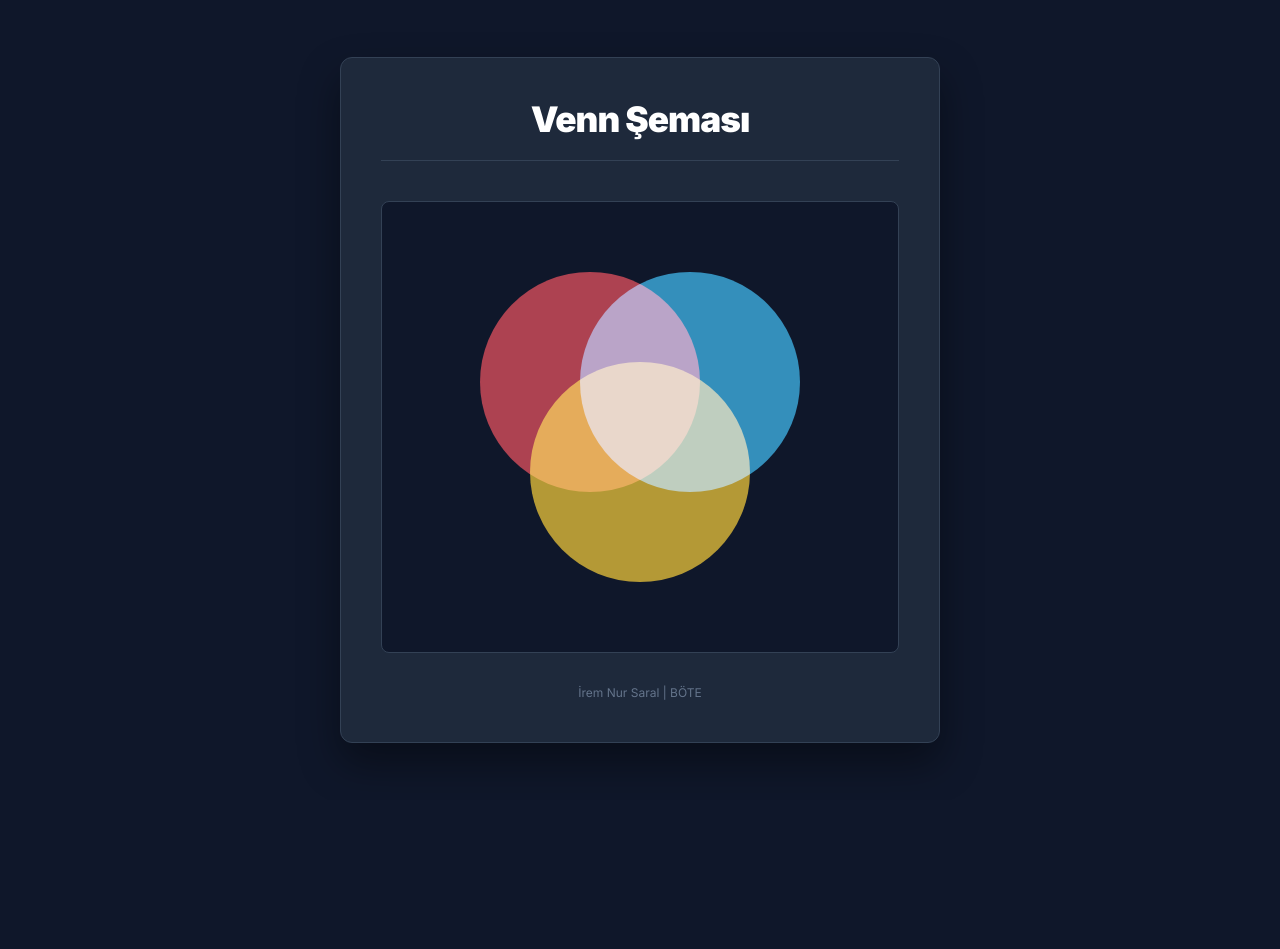
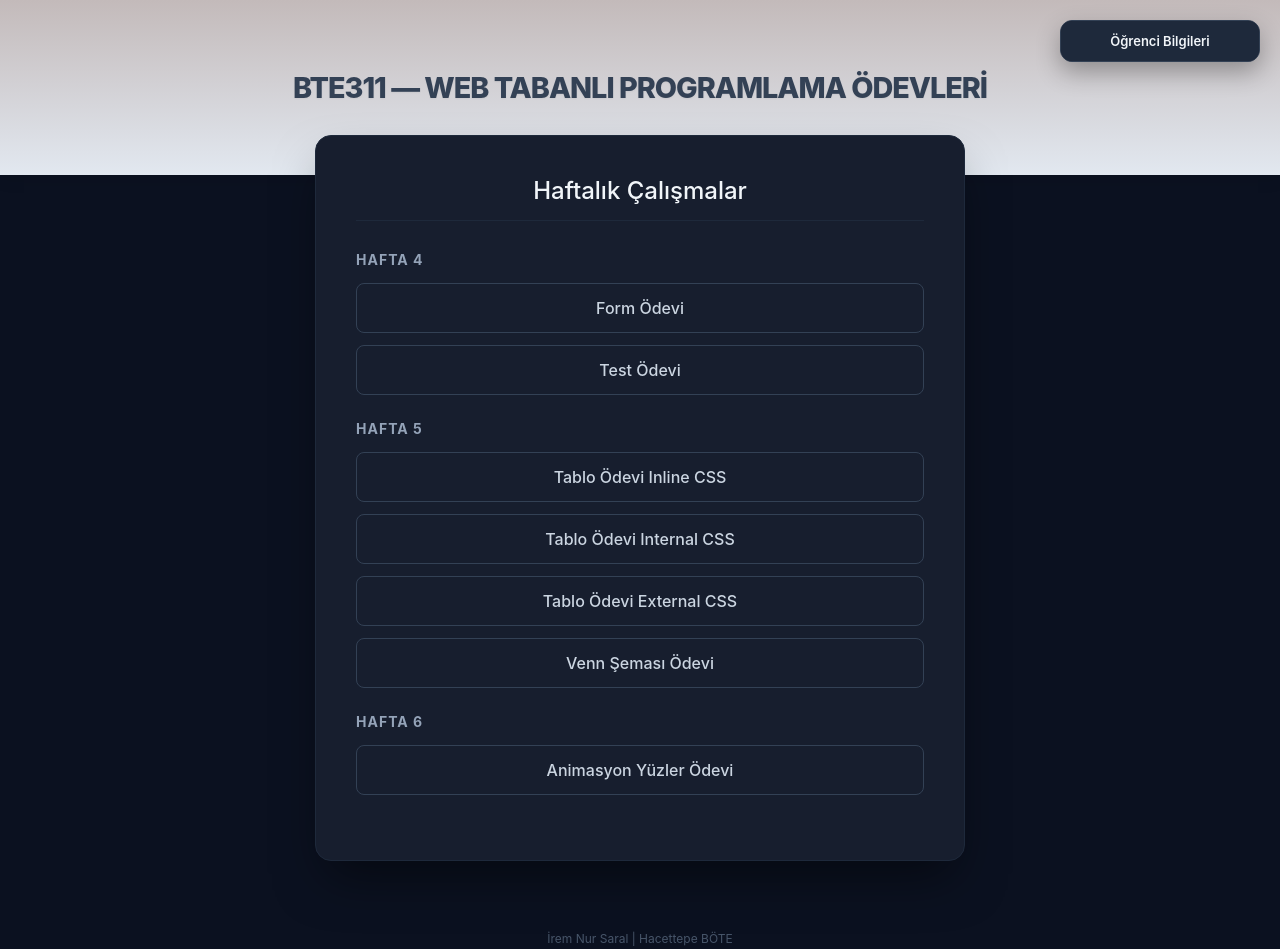
Before and after one commit to iresvision/webproje.github.io, a plain HTML site: page index.html in a window 1280 px wide. Before the commit the page ends 800 px from the top, so only its background shows below. Drawn offline with Linux system fonts and the light colour scheme.

Commit message:
Add files via upload

```diff
--- a/index.html
+++ b/index.html
@@ -4,31 +4,62 @@
 <head>
     <meta charset="UTF-8">
     <meta name="viewport" content="width=device-width, initial-scale=1.0">
-    <title>Venn Şeması Ödevi</title>
+    <title>BTE311 - İrem Nur Saral</title>
     <link rel="stylesheet" href="style.css">
-    <link href="https://fonts.googleapis.com/css2?family=Inter:wght@400;700;900&display=swap" rel="stylesheet">
 </head>
 
 <body>
-    <div class="wrap">
-        <header class="top">
-            <h1 class="shiny-text">Venn Şeması</h1>
 
-        </header>
+    <details class="owner-interactive-box">
+        <summary>Öğrenci Bilgileri</summary>
+        <div class="details-content">
+            <span class="name">İrem Nur Saral</span>
+            <span class="id">2220780028</span>
+            <span class="dept">Hacettepe Üniversitesi</span>
+        </div>
+    </details>
 
-        <div class="venn-wrapper">
-            <div class="container">
-                <div class="circle kirmizi"></div>
-                <div class="circle mavi"></div>
-                <div class="circle sari"></div>
+    <header>
+        <h1>BTE311 — WEB TABANLI PROGRAMLAMA ÖDEVLERİ</h1>
+    </header>
+
+    <main class="container">
+        <div class="card">
+            <h2 class="section-title">Haftalık Çalışmalar</h2>
+
+            <div class="week-group">
+                <h3>Hafta 4</h3>
+                <ul>
+                    <li><a href="form-odevi/index.html" class="p-button">Form Ödevi</a></li>
+                    <li><a href="test-odevi/index.html" class="p-button">Test Ödevi</a></li>
+
+                </ul>
+
+            </div>
+
+            <div class="week-group">
+                <h3>Hafta 5</h3>
+                <ul>
+                    <li><a href="inline-css/index.html" class="p-button">Tablo Ödevi Inline CSS </a></li>
+                    <li><a href="internal-css/index.html" class="p-button">Tablo Ödevi Internal CSS</a></li>
+                    <li><a href="external-css/index.html" class="p-button">Tablo Ödevi External CSS</a></li>
+                    <li><a href="venn-semasi/index.html" class="p-button">Venn Şeması Ödevi</a></li>
+                </ul>
+            </div>
+
+            <div class="week-group">
+                <h3>Hafta 6</h3>
+                <ul>
+                    <li><a href="animasyon-yuz/index.html" class="p-button">Animasyon Yüzler Ödevi</a></li>
+                </ul>
             </div>
         </div>
+    </main>
 
-        <footer class="foot">
-            <p>İrem Nur Saral | BÖTE </p>
+    <footer>
+        <p>İrem Nur Saral | Hacettepe BÖTE</p>
+    </footer>
 
-        </footer>
-    </div>
 </body>
 
 </html>
--- a/style.css
+++ b/style.css
@@ -1,4 +1,3 @@
-/* Genel Sıfırlama */
 * {
     box-sizing: border-box;
     margin: 0;
@@ -7,110 +6,148 @@
 
 body {
     font-family: 'Inter', sans-serif;
-    background-color: #0f172a;
-    /* Genel arka plan rengin */
-    color: #f8fafc;
+
+    background-color: #0b1120;
+    color: #b4b7ba;
+
+    margin: 0;
+    padding: 0;
+    display: flex;
+    flex-direction: column;
+    min-height: 100vh;
+}
+
+
+.owner-interactive-box {
+    position: fixed;
+    top: 20px;
+    right: 20px;
+    background: #171e2e;
+    border: 1px solid #334155;
+    border-radius: 12px;
+    box-shadow: 0 10px 25px rgba(0, 0, 0, 0.3);
+    z-index: 1000;
+    width: 200px;
+    overflow: hidden;
+}
+
+.owner-interactive-box summary {
+    list-style: none;
+    padding: 12px;
+    background: #1e293b;
+    color: #f1f5f9;
+    font-weight: 600;
+    cursor: pointer;
+    text-align: center;
+    font-size: 13px;
+}
+
+.owner-interactive-box .details-content {
+    padding: 15px;
+    display: flex;
+    flex-direction: column;
+    gap: 5px;
+    background: #0b1120;
+    font-size: 12px;
+}
+
+
+header {
+
+    background: linear-gradient(180deg, #c3baba 0%, #e2e8f0 100%);
+    color: #334155;
+
+    text-align: center;
+    padding: 70px 20px;
+    margin-bottom: -40px;
+    box-shadow: 0 4px 15px rgba(0, 0, 0, 0.1);
+}
+
+header h1 {
+    font-weight: 800;
+    margin: 0;
+    letter-spacing: -1px;
+    font-size: 1.8rem;
+
+    text-shadow: 0 1px 2px rgba(0, 0, 0, 0.05);
+}
+
+
+.container {
+    flex: 1;
     display: flex;
     justify-content: center;
-    align-items: center;
-    min-height: 100vh;
-    padding: 20px;
+    padding: 0 20px 40px 20px;
 }
 
-/* Ana Kutu */
-.wrap {
+.card {
+    background: #171e2e;
+
     width: 100%;
-    max-width: 600px;
-    background: #1e293b;
-    /* Panel rengin */
-    border-radius: 12px;
-    box-shadow: 0 20px 40px rgba(0, 0, 0, 0.4);
+    max-width: 650px;
     padding: 40px;
-    border: 1px solid #334155;
-    text-align: center;
+    border-radius: 16px;
+    box-shadow: 0 25px 50px -12px rgba(0, 0, 0, 0.5);
+    border: 1px solid #1e293b;
 }
 
-/* Başlık Alanı */
-header.top {
-    margin-bottom: 40px;
-    border-bottom: 1px solid #334155;
-    padding-bottom: 20px;
+.section-title {
+    text-align: center;
+    color: #f1f5f9;
+    margin-bottom: 30px;
+    border-bottom: 1px solid #1e293b;
+    padding-bottom: 15px;
+    font-weight: 500;
 }
 
-.shiny-text {
-    font-weight: 900;
-    font-size: 2.2rem;
-    color: #ffffff;
-    letter-spacing: -1px;
+.week-group {
+    margin-bottom: 25px;
 }
 
-h3 {
-    color: #38bdf8;
-    /* Vurgu rengin */
-    margin-top: 5px;
+.week-group h3 {
     font-size: 14px;
-    font-weight: 400;
+    color: #94a3b8;
+
+    margin-bottom: 15px;
     text-transform: uppercase;
     letter-spacing: 1px;
 }
 
-/* Venn Şeması Alanı */
-.venn-wrapper {
-    background: #0f172a;
-    border-radius: 8px;
-    padding: 50px 0;
-    border: 1px solid #334155;
-    display: flex;
-    justify-content: center;
+
+.week-group ul {
+    list-style: none;
+    padding: 0;
 }
 
-.container {
-    position: relative;
-    width: 400px;
-    height: 350px;
+
+.p-button {
+    display: block;
+    background-color: transparent;
+    color: #cbd5e1;
+
+    border: 1px solid #334155;
+    padding: 14px 20px;
+    margin-bottom: 12px;
+    text-decoration: none;
+    border-radius: 8px;
+    font-weight: 500;
+    transition: all 0.2s ease-in-out;
+    text-align: center;
 }
 
-.circle {
-    width: 220px;
-    height: 220px;
-    border-radius: 50%;
-    position: absolute;
-    /* mix-blend-mode kesişimlerin renk değiştirmesini sağlar */
-    mix-blend-mode: screen;
-    transition: transform 0.3s ease;
+.p-button:hover {
+
+    background: linear-gradient(135deg, #ffffff 0%, #f1f5f9 100%);
+    color: #334155;
+
+    border-color: #ffffff;
+    transform: translateY(-2px);
+    box-shadow: 0 10px 20px rgba(0, 0, 0, 0.2);
 }
 
-.circle:hover {
-    transform: scale(1.05);
-    z-index: 10;
+footer {
+    text-align: center;
+    padding: 30px;
+    color: #475569;
+    font-size: 12px;
 }
-
-/* Renkler ve Konumlar */
-.kirmizi {
-    background-color: rgba(239, 68, 68, 0.7);
-    /* Soft Red */
-    top: 20px;
-    left: 40px;
-}
-
-.mavi {
-    background-color: rgba(56, 189, 248, 0.7);
-    /* Sky Blue */
-    top: 20px;
-    left: 140px;
-}
-
-.sari {
-    background-color: rgba(250, 204, 21, 0.7);
-    /* Golden Yellow */
-    top: 110px;
-    left: 90px;
-}
-
-/* Alt Bilgi */
-footer.foot {
-    margin-top: 30px;
-    color: #64748b;
-    font-size: 12px;
-    line-height: 1.6;
-}
```
